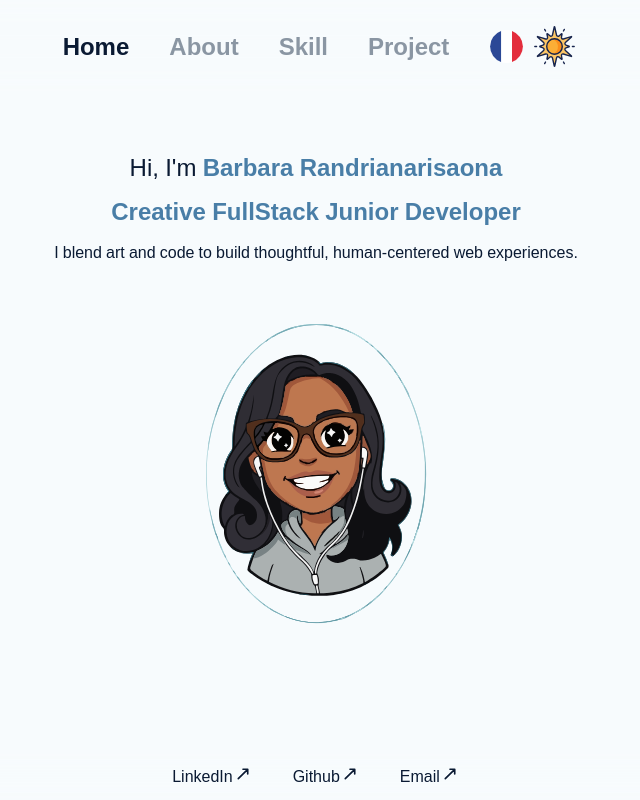
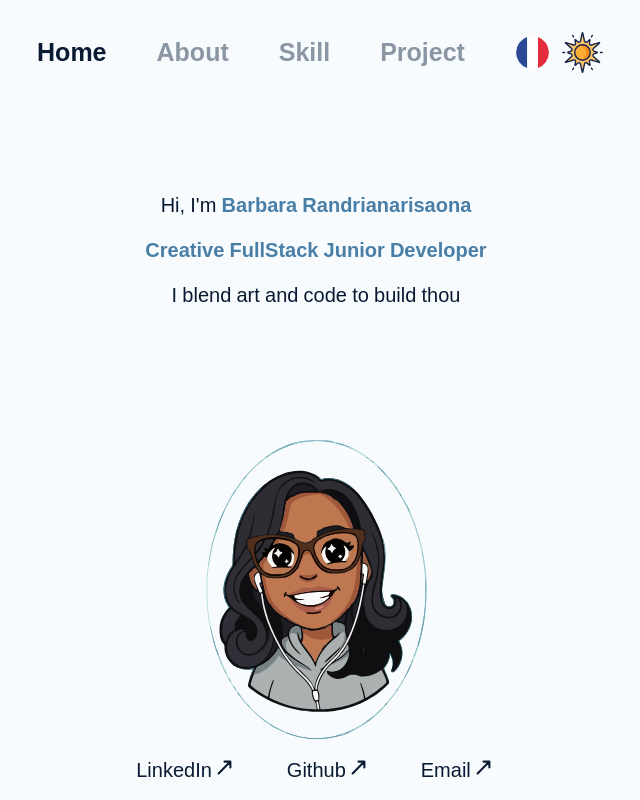
Before and after one commit to BabaxRhb/portfolio, a React (Vite) app: page /home in a window 1280 px wide. Shown: the whole page, without its empty margins (324-964 px from the left). Built offline with nearby package versions, Linux system fonts and the light colour scheme.

Commit message:
fix: Use of useEffect intervals to do the typewrite animation, font size review

```diff
--- a/src/index.css
+++ b/src/index.css
@@ -10,6 +10,25 @@
   body {
     @apply bg-background text-text;
   }
+
+  html {
+    font-size: 14px;
+  }
+
+  @media (min-width: 768px) {
+    html {
+      font-size: 16px;
+    }
+  }
+
+  @media (min-width: 1280px) {
+    html {
+      font-size: 20px;
+    }
+  }
+}
+
+@layer base {
 }
 
 @theme{
@@ -84,32 +103,3 @@
   --accent-light: #6EA6D1;
   --accent-dark: #46779C;
 }
-
-.animate-text {
-  overflow: hidden;
-  animation: typing 2s;
-  animation-fill-mode: forwards;
-  white-space: normal;
-  opacity: 0;
-}
-
-@keyframes typing {
-  from {
-    width: 0%;
-  }
-  to {
-    width: 100%;
-    opacity: 1;
-  }
-}
-
-.fadeImg {
-  opacity: 0;
-  animation: fade 2s;
-  animation-fill-mode: forwards;
-}
-
-@keyframes fade {
-  from { opacity: 0;}
-  to { opacity: 1;}
-}
--- a/src/shared/components/Navbar.tsx
+++ b/src/shared/components/Navbar.tsx
@@ -37,9 +37,9 @@ const NavMenu = ({ direction} : { direction: string }) => {
 	  { title: t("project.personal.acro"), link: "/projects/personnal"}
 	];
 
-	const directionClass = direction === "row" ? "phone:flex-row max-phone:hidden" : "flex-col";
+	const directionClass = direction === "row" ? "phone:flex-row max-tablet:hidden" : "flex-col";
 
-	const baseStyle = "phone:text-2xl text-lg font-bold mx-5 hover:scale-105 transition-all";
+	const baseStyle = "font-bold mx-5 hover:scale-105 transition-all text-xl";
 
 	return (
 		<div className={`flex phone:relative ${directionClass} w-full`}>
@@ -53,7 +53,7 @@ const NavMenu = ({ direction} : { direction: string }) => {
 				`}
 			>
 				<button
-					className={`max-phone:text-left ${baseStyle}`}
+					className={`max-phone:text-left text-xl ${baseStyle}`}
 					onClick={() => setProjectClick(prev => !prev)
 					}>{t("project.title")}</button>
 				{
@@ -75,7 +75,7 @@ const Navbar = () => {
 	return (
 		<nav>
 			<NavMenu direction="row"/>
-			<div className="phone:hidden block hover:scale-110 transition-all">
+			<div className="tablet:hidden block hover:scale-110 transition-all">
 				<ActionBtn Icon={Menu} onClick={() => { setMenuClick(prev => !prev)}} />
 			</div>
 			{ menuClick &&
--- a/src/shared/components/typography/CustomText.tsx
+++ b/src/shared/components/typography/CustomText.tsx
@@ -30,25 +30,35 @@ const textWeights = {
     black : 'font-black',
 }
 
+const textSizes = {
+    h1: 'text-4xl',
+    h2: 'text-2xl',
+    h3: 'text-xl',
+    h4: 'text-l',
+    p: 'text-base',
+    def: 'text-base',
+};
+
 const CustomText = ({ variant = 'def', children, textColor, textWeight, addClass, style }: TextProps) => {
 
     const textColorClass = textColors[textColor as keyof typeof textColors] || 'text-text';
-    const textWeightClass = textWeights[textWeight as keyof typeof textWeight] || 'text-normal';
-    const defaultStyle = 'text-center' + ' ' + addClass;
+    const textWeightClass = textWeights[textWeight as keyof typeof textWeights] || 'font-normal';
+    const textSizeClass = textSizes[variant as keyof typeof textSizes] || 'text-base';
+    const defaultStyle = 'text-center' + ' ' + (addClass || '');
 
     switch (variant) {
         case 'h1':
-            return <h1 style={style} className={`${defaultStyle} ${textColorClass} ${textWeightClass} text-6xl text-text`}>{children}</h1>;
+            return <h1 style={style} className={`${defaultStyle} ${textSizeClass} ${textColorClass} ${textWeightClass}`}>{children}</h1>;
         case 'h2':
-            return <h2 style={style} className={`${defaultStyle} ${textColorClass} ${textWeightClass} text-3xl`}>{children}</h2>;
+            return <h2 style={style} className={`${defaultStyle} ${textSizeClass} ${textColorClass} ${textWeightClass}`}>{children}</h2>;
         case 'h3':
-            return <h3 style={style} className={`${defaultStyle} ${textColorClass} ${textWeightClass} text-2xl`}>{children}</h3>;
+            return <h3 style={style} className={`${defaultStyle} ${textSizeClass} ${textColorClass} ${textWeightClass}`}>{children}</h3>;
         case 'h4':
-            return <h4 style={style} className={`${defaultStyle} ${textColorClass} ${textWeightClass} text-xl`}>{children}</h4>;
+            return <h4 style={style} className={`${defaultStyle} ${textSizeClass} ${textColorClass} ${textWeightClass}`}>{children}</h4>;
         case 'p':
-            return <p style={style} className={`${defaultStyle} ${textColorClass} ${textWeightClass} text-base`}>{children}</p>;
+            return <p style={style} className={`${defaultStyle} ${textSizeClass} ${textColorClass} ${textWeightClass}`}>{children}</p>;
         default:
-            return <p style={style} className={`${defaultStyle} ${textColorClass} ${textWeightClass} text-base`}>{children}</p>;
+            return <p style={style} className={`${defaultStyle} ${textSizeClass} ${textColorClass} ${textWeightClass}`}>{children}</p>;
     }
 }
 
--- /dev/null
+++ b/src/shared/components/typography/TypeWritterEffect.tsx
@@ -0,0 +1,47 @@
+import { useState, useEffect } from 'react';
+import MarkDownText from './MarkdownText';
+
+const TypewriterEffect = ({ text, speed, wrapper, delay = 0 } :
+    {
+        text: string,
+        speed: number,
+        delay?: number,
+        wrapper: string,
+    }
+) => {
+    const [displayedText, setDisplayedText] = useState('');
+    const [index, setIndex] = useState(0);
+
+    useEffect(() => {
+        setDisplayedText('');
+        setIndex(0);
+    }, [text]);
+
+    useEffect(() => {
+        let interval: number;
+        let timer: number;
+
+        if (index < text.length) {
+            timer = setTimeout(() => {
+                interval = setInterval(() => {
+                    setIndex(prev => prev + 1);
+                }, speed);
+            }, delay);
+        }
+
+        return () => {
+            clearTimeout(timer);
+            clearInterval(interval);
+        };
+    }, [text, speed, delay]);
+
+    useEffect(() => {
+        if (index > 0 && index <= text.length) {
+            setDisplayedText(text.substring(0, index));
+        }
+    }, [index, text]);
+
+    return <MarkDownText wrapper={wrapper}>{displayedText}</MarkDownText>;
+};
+
+export default TypewriterEffect;
--- a/src/shared/components/ui/button/LinkBtn.tsx
+++ b/src/shared/components/ui/button/LinkBtn.tsx
@@ -13,11 +13,10 @@ const LinkBtn = ({ link, text }: LinkBtnProps) => {
 			type="button"
 			target={link.startsWith("mailto:") ? undefined : "_blank"}
 			rel={link.startsWith("mailto:") ? undefined : "noopener noreferrer"}
+			className="flex flex-row"
 		>
-			<div className="flex flex-row hover:scale-105 transition-all">
 				{text}
 				<Arrow className="rotate-45 stroke-accent fill-accent w-5 h-5"/>
-			</div>
 		</a>
 	)
 }
--- a/src/shared/pages/About.tsx
+++ b/src/shared/pages/About.tsx
@@ -9,7 +9,7 @@ const About = () => {
 
     return (
         <Container spacing={10} direction="column">
-            <MarkDownText wrapper='h3'>{t("home.hello")}</MarkDownText>
+            <MarkDownText wrapper='h4'>{t("home.hello")}</MarkDownText>
             {
                 paragraph.map((p, index) => (
                     <MarkDownText key={'About-' + index} wrapper='p'>{p}</MarkDownText>
--- a/src/shared/pages/Home.tsx
+++ b/src/shared/pages/Home.tsx
@@ -1,25 +1,37 @@
 import { useTranslation } from "react-i18next";
 import Container from "../components/container/Container";
-import MarkDownText from "../components/typography/MarkdownText";
-import CustomText from "../components/typography/CustomText";
 
 import Avatar from "src/assets/avatar.svg?react";
-
+import TypewriterEffect from "../components/typography/TypeWritterEffect";
 
 const Home = () => {
     const [ t ] = useTranslation("global");
 
+    const homeText = [ t("home.hello"),  t("home.subtitle"), t("home.body") ];
+
+    const speed = 50;
+    let cumulative = 0;
+    const delay = homeText.map(text => {
+        const currentDelay = cumulative;
+        cumulative += text.length * speed;
+        return currentDelay;
+    });
+
     return (
-        <Container spacing={10}>
-            <div className="flex flex-col gap-3 phone:p-5 p-3 rounded-xl">
-                <MarkDownText wrapper='h3' addClass="animate-text" style={{ animationDelay: '0s' }}>{t("home.hello")}</MarkDownText>
-                <MarkDownText wrapper='h3' addClass="animate-text" style={{ animationDelay: '1s' }}>{t("home.subtitle")}</MarkDownText>
-                <CustomText variant='p' addClass="animate-text" style={{ animationDelay: '2s' }}>{t("home.body")}</CustomText>
+        <Container spacing={5} direction="column">
+            <div className="flex flex-col gap-3 phone:p-5 p-3 rounded-xl phone:h-50 h-100">
+                {
+                    homeText.map((text, index) => {
+                        return <TypewriterEffect
+                            key={'home' + index}
+                            text={text}
+                            speed={speed}
+                            delay={delay[index]}
+                            wrapper="h4" />
+                    })
+                }
             </div>
-            <svg
-                className="phone:w-75 phone:h-75 w-50 h-50 fadeImg"
-                style={{ animationDelay: '3s' }}
-            >
+            <svg className="phone:w-75 phone:h-60 w-60 h-50">
                 <Avatar />
             </svg>
         </Container>
--- a/src/shared/pages/Project/ProjectTemplate.tsx
+++ b/src/shared/pages/Project/ProjectTemplate.tsx
@@ -23,18 +23,18 @@ const ProjectTemplate = () => {
 				<CustomText variant="p" textWeight="light">{type + " Project"}</CustomText>
 			</Container>
 			<Container direction="column" spacing={5}>
-				<BorderedText variant="h2">{t("project.subtitle.description")}</BorderedText>
+				<BorderedText variant="h4">{t("project.subtitle.description")}</BorderedText>
 				<CustomText>{description}</CustomText>
 				<Carousel imgUrl={imgUrl ? imgUrl : []}/>
 			</Container>
 			<Container direction="column" spacing={2}>
-				<BorderedText variant="h2">{t("project.subtitle.techno")}</BorderedText>
+				<BorderedText variant="h4">{t("project.subtitle.techno")}</BorderedText>
 				<SkillContainer skillArray={techno}/>
 			</Container>
 			{
 				project.contribution &&
 				<Container direction="column" spacing={2}>
-					<BorderedText variant="h2">{t("project.subtitle.contribution")}</BorderedText>
+					<BorderedText variant="h4">{t("project.subtitle.contribution")}</BorderedText>
 					<CustomText>{project.contribution}</CustomText>
 				</Container>
 			}
```
